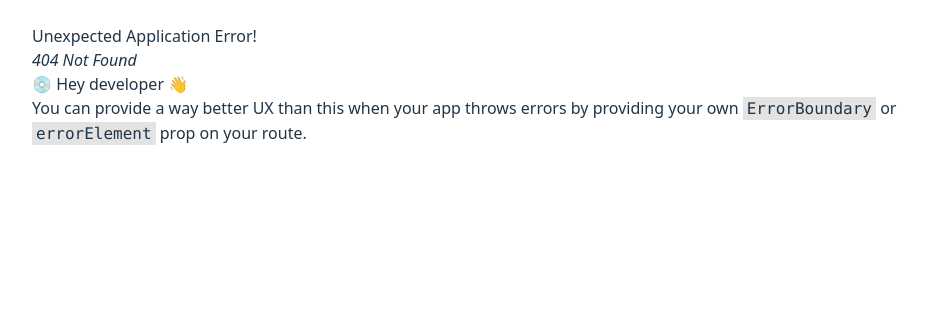
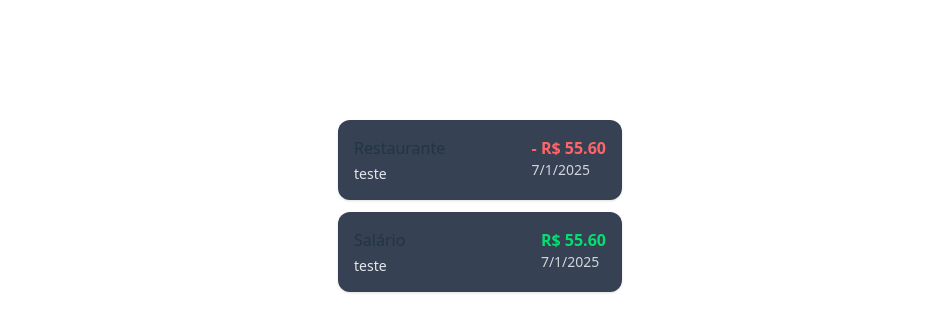
Before and after one commit to Ppaulo03/finance-app, a React (Vite) app: page /transactions in a window 1280 px wide. Before the commit this address had no page. Shown: the top 332 px of the page, without its empty margins (160-1088 px from the left). Built offline with nearby package versions, Linux system fonts and the light colour scheme.

Commit message:
feat: add EditTransactionModal and TransactionsPage for transaction management

```diff
--- a/src/Router.tsx
+++ b/src/Router.tsx
@@ -1,6 +1,7 @@
 import { createBrowserRouter, RouterProvider } from "react-router-dom";
 import DashboardPage from "./pages/DashboardPage";
 import AccountsPage from "./pages/AccountsPage";
+import TransactionsPage from "./pages/TransactionsPage";
 
 export default function Router() {
   const router = createBrowserRouter([
@@ -16,6 +17,10 @@ export default function Router() {
       path: "/accounts",
       element: <AccountsPage />,
     },
+    {
+      path: "/transactions",
+      element: <TransactionsPage />,
+    },
   ]);
   return <RouterProvider router={router} />;
 }
--- /dev/null
+++ b/src/components/Transaction/EditTransactionModal.tsx
@@ -0,0 +1,76 @@
+// src/components/EditTransactionModal.tsx
+import { useState } from "react";
+import { createPortal } from "react-dom";
+import type { TransactionInterface } from "../../types/TransactionInterface";
+
+interface Props {
+  transaction: TransactionInterface;
+  onCancel: () => void;
+  onConfirm: (t: TransactionInterface) => void;
+}
+
+export default function EditTransactionModal({
+  transaction,
+  onCancel,
+  onConfirm,
+}: Props) {
+  const [value, setValue] = useState(
+    transaction.value.toString().replace(".", ",")
+  );
+  const [category, setCategory] = useState(transaction.category);
+
+  const handleConfirm = () => {
+    const parsed = parseFloat(value.replace(",", ".")) || 0;
+    onConfirm({ ...transaction, value: parsed, category });
+  };
+
+  return createPortal(
+    <div className="fixed inset-0 z-50 flex items-center justify-center">
+      <div className="absolute inset-0 bg-black opacity-50" />
+      <div className="relative bg-white rounded-lg shadow-lg p-6 max-w-sm w-full z-10">
+        <h2 className="text-lg font-semibold mb-4 text-gray-800">
+          Editar Transação
+        </h2>
+
+        <div className="mb-3">
+          <label className="text-sm text-gray-700 block mb-1">Valor</label>
+          <input
+            value={value}
+            onChange={(e) => {
+              const val = e.target.value.replace(".", ",");
+              if (/^-?(\d+(\,\d{0,2})?)?$/.test(val)) {
+                setValue(val);
+              }
+            }}
+            className="w-full px-3 py-2 border rounded text-black text-sm"
+          />
+        </div>
+
+        <div className="mb-4">
+          <label className="text-sm text-gray-700 block mb-1">Categoria</label>
+          <input
+            value={category}
+            onChange={(e) => setCategory(e.target.value)}
+            className="w-full px-3 py-2 border rounded text-black text-sm"
+          />
+        </div>
+
+        <div className="flex justify-end gap-3">
+          <button
+            onClick={onCancel}
+            className="bg-red-600 text-white px-4 py-2 rounded hover:bg-red-700"
+          >
+            Cancelar
+          </button>
+          <button
+            onClick={handleConfirm}
+            className="bg-blue-600 text-white px-4 py-2 rounded hover:bg-blue-700"
+          >
+            Salvar
+          </button>
+        </div>
+      </div>
+    </div>,
+    document.body
+  );
+}
--- /dev/null
+++ b/src/components/Transaction/TransactionItem.tsx
@@ -0,0 +1,55 @@
+import type { TransactionInterface } from "../../types/TransactionInterface";
+import { useState } from "react";
+import EditTransactionModal from "./EditTransactionModal";
+
+interface Props {
+  transaction: TransactionInterface;
+  accountName: string;
+  onEdit: (updated: TransactionInterface) => void;
+}
+
+export default function TransactionItem({
+  transaction,
+  accountName,
+  onEdit,
+}: Props) {
+  const [editing, setEditing] = useState(false);
+
+  return (
+    <div
+      className="bg-gray-700 p-4 rounded-xl shadow hover:bg-gray-600 cursor-pointer"
+      onClick={() => setEditing(true)}
+    >
+      <div className="flex justify-between">
+        <div>
+          <div>{transaction.subcategory}</div>
+          <div className="text-gray-200 text-sm mt-1">{accountName}</div>
+        </div>
+
+        <div>
+          <div
+            className={`font-semibold ${
+              transaction.value < 0 ? "text-red-400" : "text-green-400"
+            }`}
+          >
+            {transaction.value < 0 ? "-" : ""} R${" "}
+            {Math.abs(transaction.value).toFixed(2)}
+          </div>
+          <div className="text-sm text-gray-300">
+            {new Date(transaction.date).toLocaleDateString()}
+          </div>
+        </div>
+      </div>
+      {/* {editing && (
+        <EditTransactionModal
+          transaction={transaction}
+          onCancel={() => setEditing(false)}
+          onConfirm={(updated) => {
+            onEdit(updated);
+            setEditing(false);
+          }}
+        />
+      )} */}
+    </div>
+  );
+}
--- /dev/null
+++ b/src/pages/TransactionsPage.tsx
@@ -0,0 +1,62 @@
+// src/pages/TransactionsPage.tsx
+import { useState } from "react";
+import type { TransactionInterface } from "../types/TransactionInterface";
+import TransactionItem from "../components/Transaction/TransactionItem";
+
+const mockAccounts = {
+  "1": "Nubank",
+  "2": "Carteira",
+};
+
+const initialTransactions: TransactionInterface[] = [
+  {
+    id: "t1",
+    date: new Date().toISOString(),
+    value: -55.6,
+    type: "gasto",
+    category: "Alimentação",
+    subcategory: "Restaurante",
+    name: "Restaurante X",
+    account: "1",
+    notes: "Almoço com amigos",
+  },
+  {
+    id: "t1",
+    date: new Date().toISOString(),
+    value: 55.6,
+    type: "Recebimento",
+    category: "Salário",
+    subcategory: "Salário",
+    name: "Zia",
+    account: "1",
+    notes: "",
+  },
+];
+
+export default function TransactionsPage() {
+  const [transactions, setTransactions] =
+    useState<TransactionInterface[]>(initialTransactions);
+
+  const handleEdit = (updated: TransactionInterface) => {
+    setTransactions((prev) =>
+      prev.map((t) => (t.id === updated.id ? updated : t))
+    );
+  };
+
+  return (
+    <div className="p-6 space-y-4">
+      <h1 className="text-2xl font-bold text-white">Transações</h1>
+
+      <div className="space-y-3">
+        {transactions.map((t) => (
+          <TransactionItem
+            key={t.id}
+            transaction={t}
+            accountName={"teste"}
+            onEdit={handleEdit}
+          />
+        ))}
+      </div>
+    </div>
+  );
+}
--- /dev/null
+++ b/src/types/TransactionInterface.ts
@@ -0,0 +1,12 @@
+// src/types/TransactionInterface.ts
+export interface TransactionInterface {
+  id: string;
+  date: string;
+  value: number;
+  type: string;
+  category: string;
+  subcategory: string;
+  name: string;
+  account: string;
+  notes: string;
+}
```
